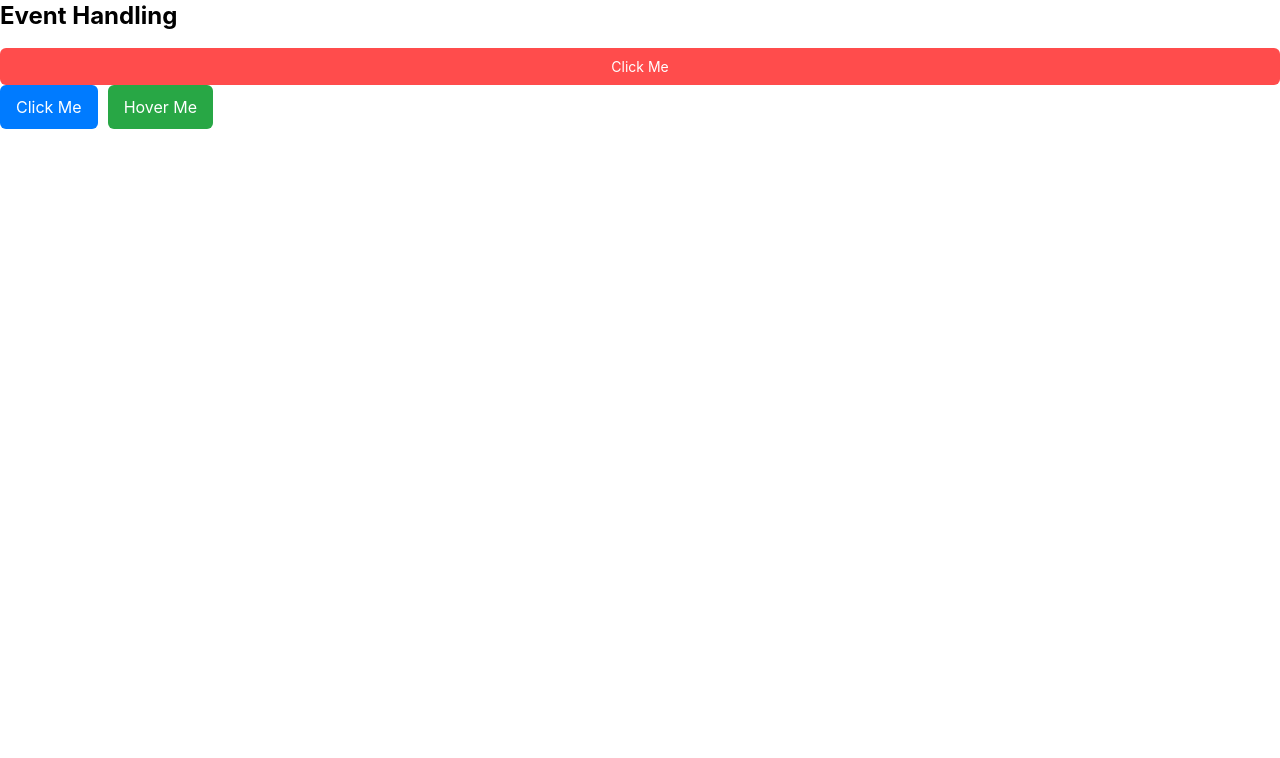
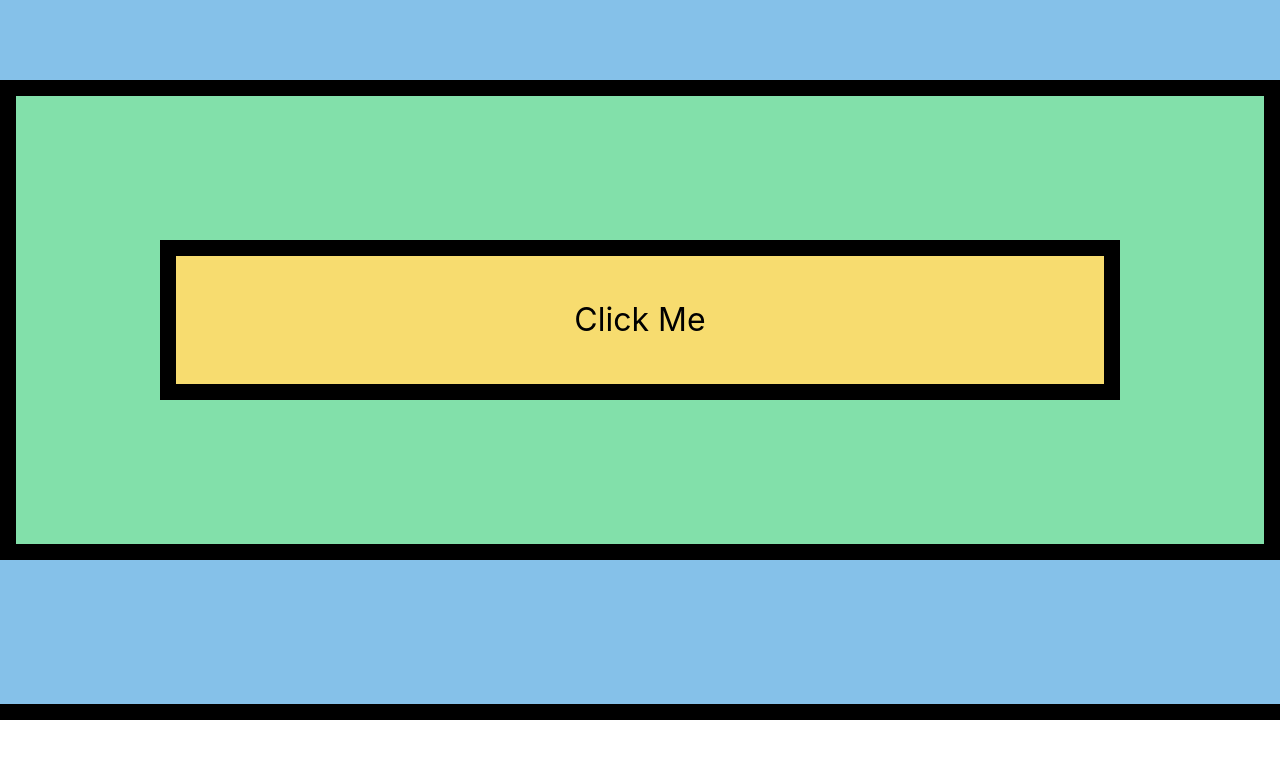
Before and after one commit to visaj-555/learning-react, a React (Vite) app: page / in a window 1280 px wide. Shown: the top 758 px of the page. Built offline with nearby package versions, Linux system fonts and the light colour scheme.

Commit message:
Added Event Propogation

```diff
--- a/src/App.jsx
+++ b/src/App.jsx
@@ -2,14 +2,16 @@
 import "./components/Netflix.css";
 import { EventHandling } from "./components/EventHandling";
 import { EventProps } from "./components/EventProps";
+import { EventPropagation } from "./components/EventPropogation";
 
 function App() {
   return (
     <section className="container">
       {/* <h1 className="card -heading">Top 10 Netflix Series in 2024</h1> */}
       {/* <NetflixSeries /> */}
-      <EventHandling />
-      <EventProps />
+      {/* <EventHandling /> */}
+      {/* <EventProps /> */}
+      <EventPropagation />
     </section>
   );
 }
--- a/src/components/EventPropogation.jsx
+++ b/src/components/EventPropogation.jsx
@@ -0,0 +1,29 @@
+import "./EV.css";
+
+export const EventPropagation = () => {
+  const handleGrandParentClick = () => {
+    console.log("Grand Parent Clicked");
+  };
+
+  const handleParentClick = () => {
+    console.log("Parent Clicked");
+  };
+
+  const handleChildClick = (event) => {
+    console.log(event);
+    console.log("Child Clicked");
+  };
+
+  return (
+    // ✅ INSIDE component
+    <section className="main-div">
+      <div className="g-div" onClick={handleGrandParentClick}>
+        <div className="p-div" onClick={handleParentClick}>
+          <button className="c-div" onClick={handleChildClick}>
+            Click Me
+          </button>
+        </div>
+      </div>
+    </section>
+  );
+};
```
